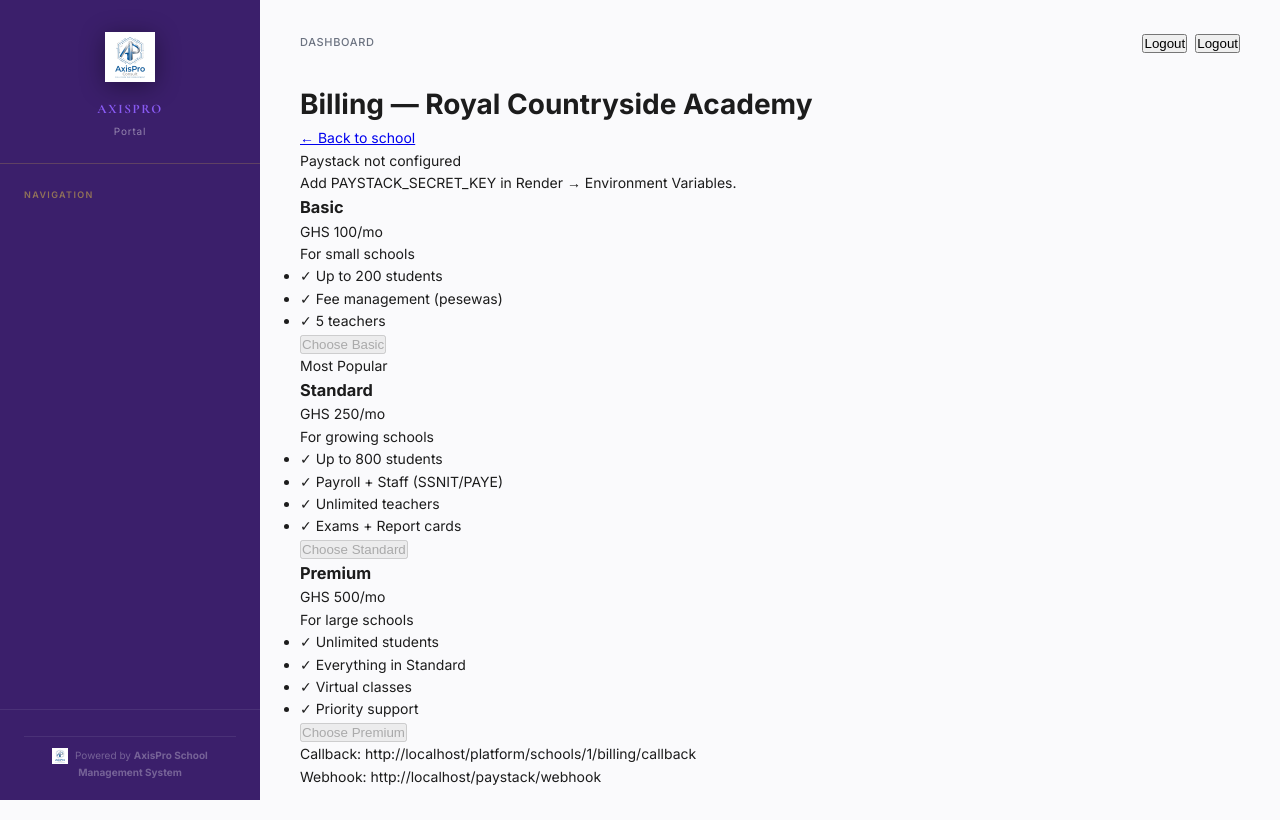
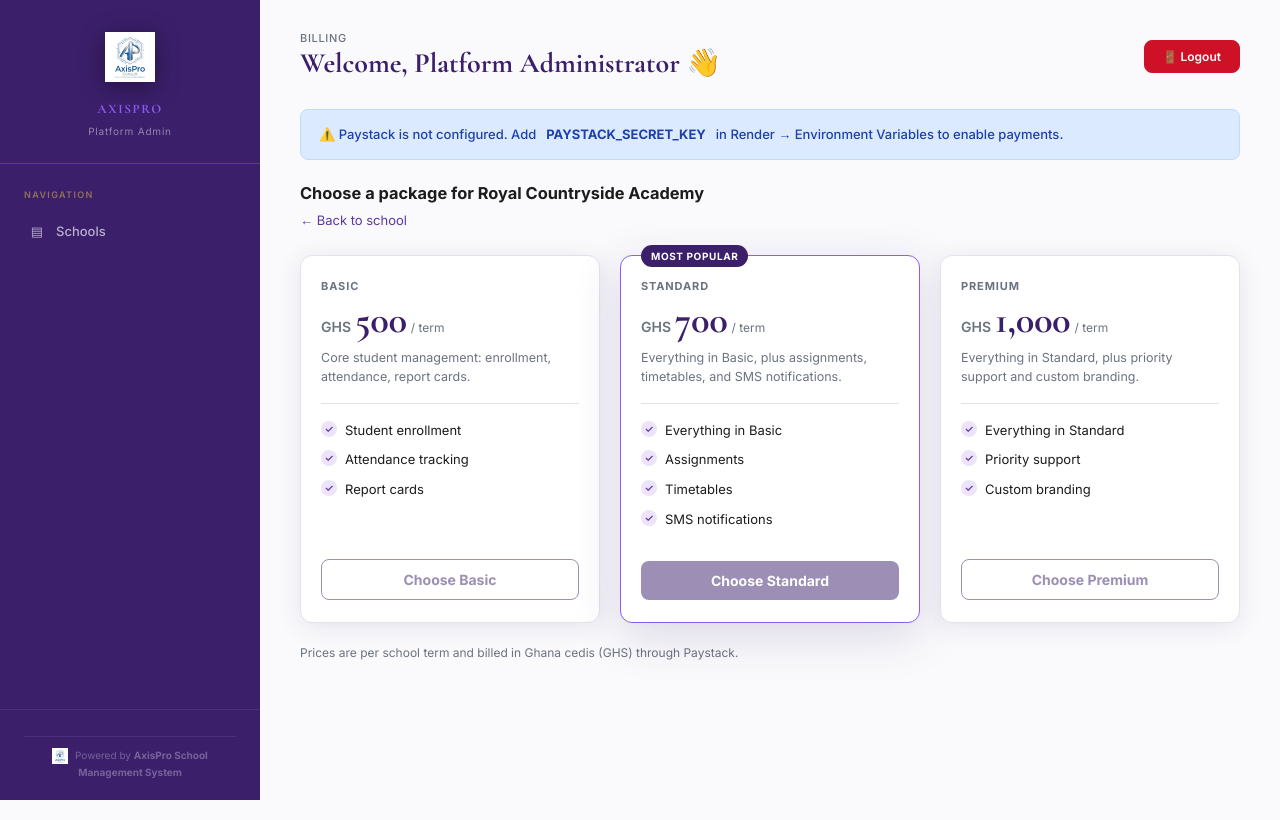
Before and after one commit to AhenkanYeboah/AxisPro-SMS, a Laravel app: page /platform/schools/1/billing in a window 1280 px wide. Run offline with Laravel 12, Linux system fonts and the light colour scheme; the visitor is signed in with stand-in values (Sample User, id 1); data comes from the database, SQL or seed files in the repository; data that the repository does not hold is empty; parts of the project's set-up code (start-up, migrations or seed data) failed here and were passed over.

Commit message:
Refactor billing page layout and messages
Updated billing page layout and messaging for clarity and user guidance.

```diff
--- a/resources/views/platform/billing.blade.php
+++ b/resources/views/platform/billing.blade.php
@@ -1,81 +1,76 @@
 @extends('layouts.dashboard')
 
+@section('title', 'Billing — ' . $school->name)
+@section('sidebar-sub', 'Platform Admin')
+@section('page-label', 'Billing')
+@section('welcome-message', 'Welcome, ' . auth('platform')->user()->name . ' 👋')
+
+@section('nav-links')
+    <a href="{{ route('platform.dashboard') }}"><i class="nav-icon">▤</i> Schools</a>
+@endsection
+
+@section('topbar-right')
+    <form method="POST" action="{{ route('platform.logout') }}" style="display:inline;">
+        @csrf
+        <button type="submit" class="auth-btn auth-btn-logout">🚪 Logout</button>
+    </form>
+@endsection
+
 @section('content')
-<div class="max-w-5xl mx-auto p-6">
-    <div class="flex items-center justify-between mb-6">
-        <h1 class="text-2xl font-bold">Billing — {{ $school->name }}</h1>
-        <a href="{{ route('platform.schools.show', $school) }}" class="text-sm text-gray-600 hover:text-black">← Back to school</a>
-    </div>
+    @if (session('error'))
+        <div class="message error">❌ {{ session('error') }}</div>
+    @endif
 
-    @if(!$paystackReady)
-        <div class="bg-yellow-50 border border-yellow-200 p-4 rounded mb-6">
-            <p class="font-semibold text-yellow-800">Paystack not configured</p>
-            <p class="text-sm text-yellow-700">Add PAYSTACK_SECRET_KEY in Render → Environment Variables.</p>
+    @if (!$paystackReady)
+        <div class="message info">
+            ⚠️ Paystack is not configured. Add <strong>PAYSTACK_SECRET_KEY</strong> in Render → Environment Variables to enable payments.
         </div>
     @endif
 
-    <div class="grid grid-cols-1 md:grid-cols-3 gap-6">
-        {{-- BASIC --}}
-        <div class="bg-white rounded shadow p-6 border-t-4 border-gray-300">
-            <h3 class="font-bold text-lg mb-2">Basic</h3>
-            <p class="text-3xl font-bold mb-1">GHS 100<span class="text-sm font-normal">/mo</span></p>
-            <p class="text-xs text-gray-500 mb-4">For small schools</p>
-            <ul class="text-sm space-y-2 mb-6">
-                <li>✓ Up to 200 students</li>
-                <li>✓ Fee management (pesewas)</li>
-                <li>✓ 5 teachers</li>
-            </ul>
-            <form method="POST" action="{{ route('platform.billing.checkout', $school) }}">
-                @csrf
-                <input type="hidden" name="plan" value="basic">
-                <input type="hidden" name="amount" value="100">
-                <button type="submit" class="w-full bg-gray-800 text-white py-2 rounded hover:bg-black disabled:opacity-50" {{ !$paystackReady ? 'disabled' : '' }}>Choose Basic</button>
-            </form>
-        </div>
-
-        {{-- STANDARD - POPULAR --}}
-        <div class="bg-white rounded shadow-lg p-6 border-t-4 border-black relative">
-            <span class="absolute -top-3 left-1/2 -translate-x-1/2 bg-black text-white text-xs px-3 py-1 rounded-full">Most Popular</span>
-            <h3 class="font-bold text-lg mb-2">Standard</h3>
-            <p class="text-3xl font-bold mb-1">GHS 250<span class="text-sm font-normal">/mo</span></p>
-            <p class="text-xs text-gray-500 mb-4">For growing schools</p>
-            <ul class="text-sm space-y-2 mb-6">
-                <li>✓ Up to 800 students</li>
-                <li>✓ Payroll + Staff (SSNIT/PAYE)</li>
-                <li>✓ Unlimited teachers</li>
-                <li>✓ Exams + Report cards</li>
-            </ul>
-            <form method="POST" action="{{ route('platform.billing.checkout', $school) }}">
-                @csrf
-                <input type="hidden" name="plan" value="standard">
-                <input type="hidden" name="amount" value="250">
-                <button type="submit" class="w-full bg-black text-white py-2 rounded hover:bg-gray-800 disabled:opacity-50" {{ !$paystackReady ? 'disabled' : '' }}>Choose Standard</button>
-            </form>
-        </div>
-
-        {{-- PREMIUM --}}
-        <div class="bg-white rounded shadow p-6 border-t-4 border-yellow-500">
-            <h3 class="font-bold text-lg mb-2">Premium</h3>
-            <p class="text-3xl font-bold mb-1">GHS 500<span class="text-sm font-normal">/mo</span></p>
-            <p class="text-xs text-gray-500 mb-4">For large schools</p>
-            <ul class="text-sm space-y-2 mb-6">
-                <li>✓ Unlimited students</li>
-                <li>✓ Everything in Standard</li>
-                <li>✓ Virtual classes</li>
-                <li>✓ Priority support</li>
-            </ul>
-            <form method="POST" action="{{ route('platform.billing.checkout', $school) }}">
-                @csrf
-                <input type="hidden" name="plan" value="premium">
-                <input type="hidden" name="amount" value="500">
-                <button type="submit" class="w-full bg-yellow-600 text-white py-2 rounded hover:bg-yellow-700 disabled:opacity-50" {{ !$paystackReady ? 'disabled' : '' }}>Choose Premium</button>
-            </form>
-        </div>
+    <div class="plan-header">
+        <h3>Choose a package for {{ $school->name }}</h3>
+        <p>
+            <a href="{{ route('platform.schools.show', $school) }}" style="color:var(--green-mid); text-decoration:none;">← Back to school</a>
+        </p>
     </div>
 
-    <div class="mt-8 pt-6 border-t text-xs text-gray-500">
-        <p>Callback: {{ route('platform.billing.callback', $school) }}</p>
-        <p>Webhook: {{ route('paystack.webhook') }}</p>
+    <div class="plan-grid">
+        @foreach ($plans as $key => $plan)
+            @php
+                $isFeatured = $key === 'standard';
+                $isCurrent = $school->plan === $key;
+            @endphp
+            <div class="plan-card {{ $isFeatured ? 'is-featured' : '' }} {{ $isCurrent ? 'is-current' : '' }}">
+                @if ($isCurrent)
+                    <span class="plan-badge plan-badge--current">Current plan</span>
+                @elseif ($isFeatured)
+                    <span class="plan-badge">Most popular</span>
+                @endif
+
+                <div class="plan-name" style="padding-right:0;">{{ $plan['name'] }}</div>
+                <div class="plan-price">
+                    <span class="plan-currency">GHS</span>
+                    <span class="plan-amount">{{ number_format($plan['amount_pesewas'] / 100) }}</span>
+                    <span class="plan-interval">/ term</span>
+                </div>
+                <p class="plan-desc">{{ $plan['description'] }}</p>
+
+                <ul class="plan-features">
+                    @foreach ($plan['features'] ?? [] as $feature)
+                        <li>{{ $feature }}</li>
+                    @endforeach
+                </ul>
+
+                <form method="POST" action="{{ route('platform.billing.checkout', $school) }}">
+                    @csrf
+                    <input type="hidden" name="plan" value="{{ $key }}">
+                    <button type="submit" class="plan-btn {{ $isFeatured || $isCurrent ? '' : 'plan-btn--outline' }}" {{ !$paystackReady ? 'disabled' : '' }}>
+                        {{ $isCurrent ? 'Renew ' . $plan['name'] : 'Choose ' . $plan['name'] }}
+                    </button>
+                </form>
+            </div>
+        @endforeach
     </div>
-</div>
+
+    <p class="plan-note">Prices are per school term and billed in Ghana cedis (GHS) through Paystack.</p>
 @endsection
```
